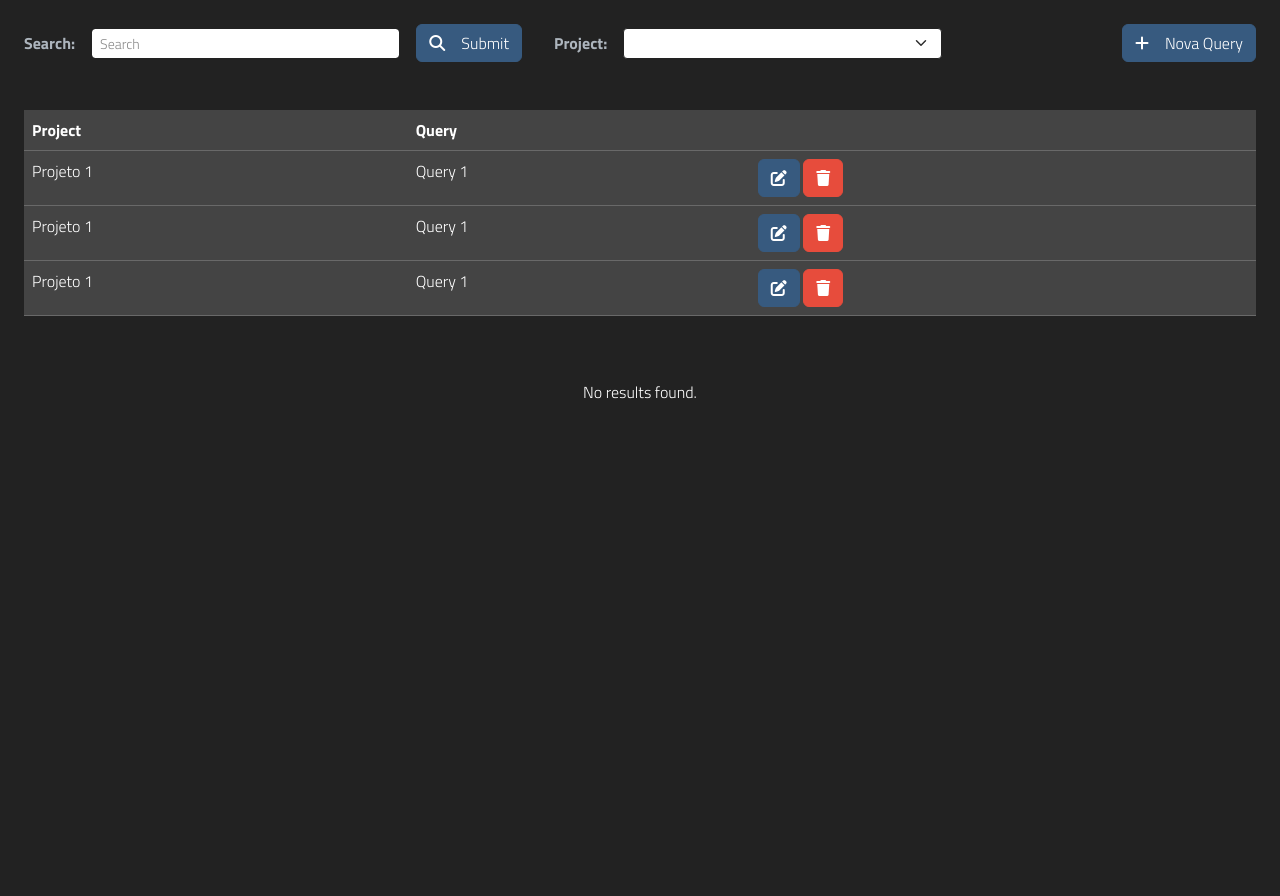
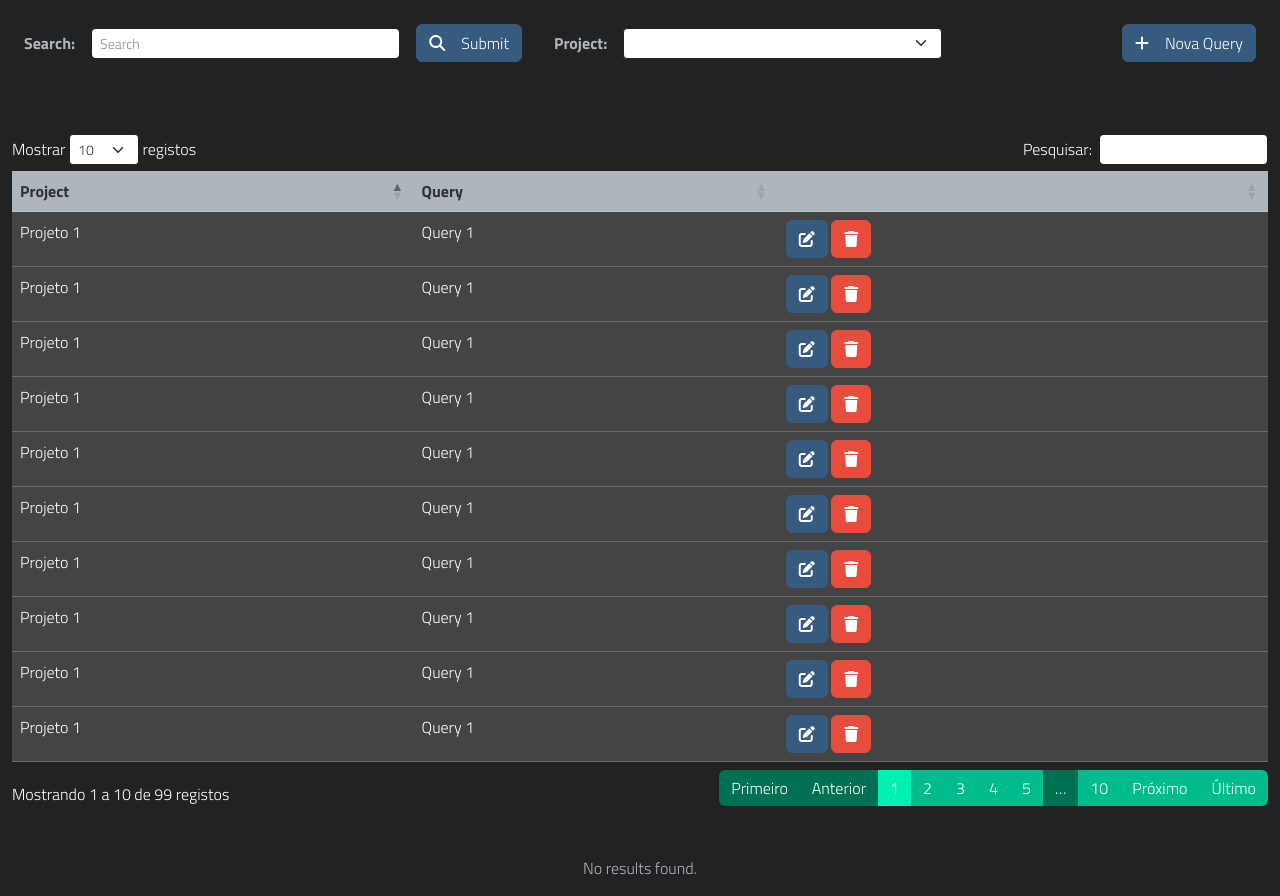
Before and after one commit to AfonsoPaula/Queries-Manager, a CodeIgniter 4 app: the page made by app/Views/main.php in a window 1280 px wide. Before the commit the page ends 399 px from the top, so only its background shows below. Run offline with PHP 8.4 and a stand-in for CodeIgniter, Linux system fonts and the light colour scheme; the template is opened without the code that fills it, so the values that code supplies are empty; some libraries are stand-ins or nearby versions.

Commit message:
AP: commit 6 - Add datable

```diff
--- a/app/Views/main.php
+++ b/app/Views/main.php
@@ -4,7 +4,6 @@
 <nav class="container-fluid p-4">
 
 <?= form_open('main/search_submit') ?>
-
     <div class="row">
         <div class="col-md-9 col-12">
             <div class="d-flex align-items-center">
@@ -22,20 +21,26 @@
             <a href="#" class="btn btn-primary"><i class="fa-solid fa-plus me-3"></i>Nova Query</a>
         </div>
     </div>
+<?= form_close() ?>
+
+</nav>
 
 <!-- results table -->
+<div class="container-fluid">
+
     <div class="row mt-5">
         <div class="col">
-                <table class="table table-secondary" id="table-results">
-                    <thead>
+            <table class="table" id="table-results">
+                <thead class="table-light ">
                     <tr>
-                            <th>Project</th>
-                            <th>Query</th>
-                            <th></th>
+                        <th class="text-dark">Project</th>
+                        <th class="text-dark">Query</th>
+                        <th class="text-dark"></th>
                     </tr>
                 </thead>
-                    <tbody>
+                <tbody class="table-secondary">
                     <!-- loop for obtain queries -->
+                    <?php for($i=1; $i<100; $i++): ?>
                         <tr>
                             <td>Projeto 1</td>
                             <td>Query 1</td>
@@ -44,31 +49,14 @@
                                 <a href="#" class="btn btn-danger"><i class="fa-solid fa-trash"></i></a>
                             </td>
                         </tr>
-                        <tr>
-                            <td>Projeto 1</td>
-                            <td>Query 1</td>
-                            <td>
-                                <a href="#" class="btn btn-primary"><i class="fa-solid fa-edit"></i></a>
-                                <a href="#" class="btn btn-danger"><i class="fa-solid fa-trash"></i></a>
-                            </td>
-                        </tr>
-                        <tr>
-                            <td>Projeto 1</td>
-                            <td>Query 1</td>
-                            <td>
-                                <a href="#" class="btn btn-primary"><i class="fa-solid fa-edit"></i></a>
-                                <a href="#" class="btn btn-danger"><i class="fa-solid fa-trash"></i></a>
-                            </td>
-                        </tr>
+                    <?php endfor; ?>
                 </tbody>
             </table>
         </div>
     </div>
 
-        <p class="mt-5 text-center">No results found.</p>
+    <p class="mt-5 text-center text-light">No results found.</p>
 
-    <?= form_close() ?>
-
-</nav>
+</div>
 
 <?= $this->endSection() ?>
```
Also changed, not shown: public/assets/js/app.js. Lines whose indentation alone changed are shown as unchanged.
